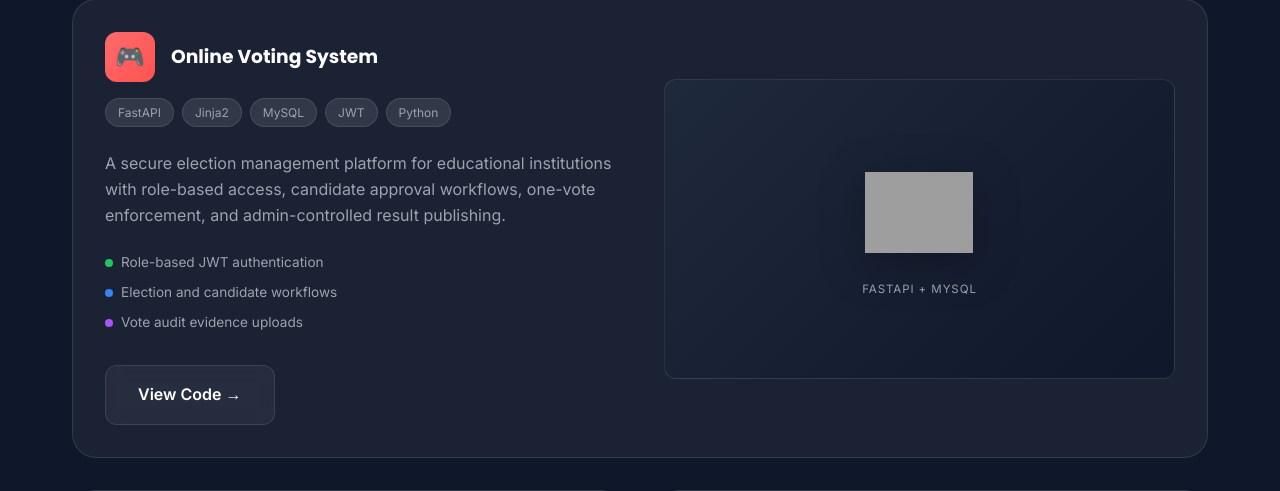
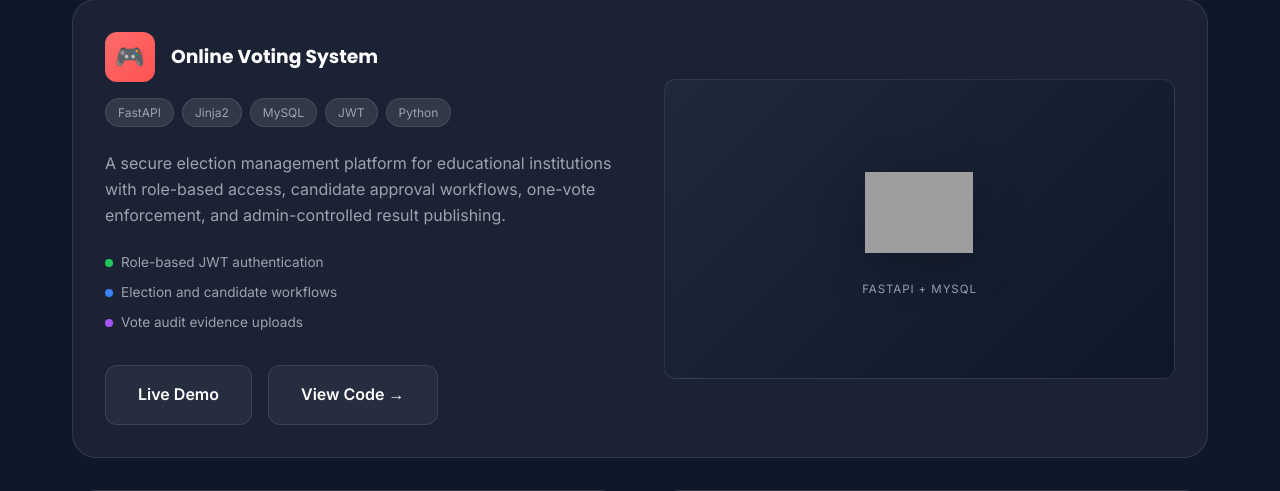
Before and after one commit to Nithin-dharavath/portfolio-website, a FastAPI app: page / in a window 1280 px wide. Shown: the part 2389-2880 px from the top of the page. Run offline with FastAPI, Linux system fonts and the light colour scheme; parts of the project's set-up code (start-up, migrations or seed data) failed here and were passed over; grey boxes are pictures that could not be loaded.

Commit message:
live project-url updated

```diff
--- a/templates/index.html
+++ b/templates/index.html
@@ -204,6 +204,7 @@
                                 <div class="feature"><span class="dot dot-purple"></span> Vote audit evidence uploads</div>
                             </div>
                             <div class="project-actions">
+                                <a href="http://34.236.26.237" target="_blank" rel="noopener noreferrer" class="btn btn-secondary">Live Demo</a>
                                 <a href="https://github.com/Nithin-dharavath/Voting_System" target="_blank" rel="noopener noreferrer" class="btn btn-secondary">View Code &rarr;</a>
                             </div>
                         </div>
```
